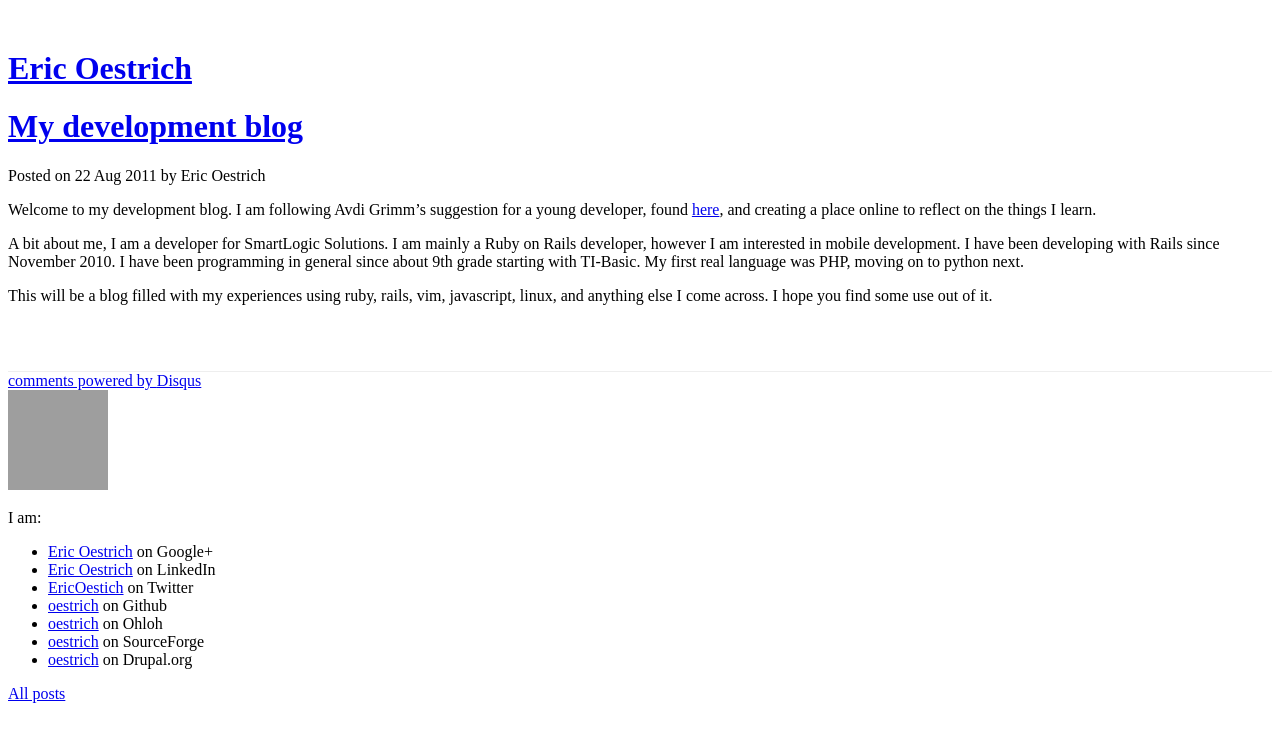
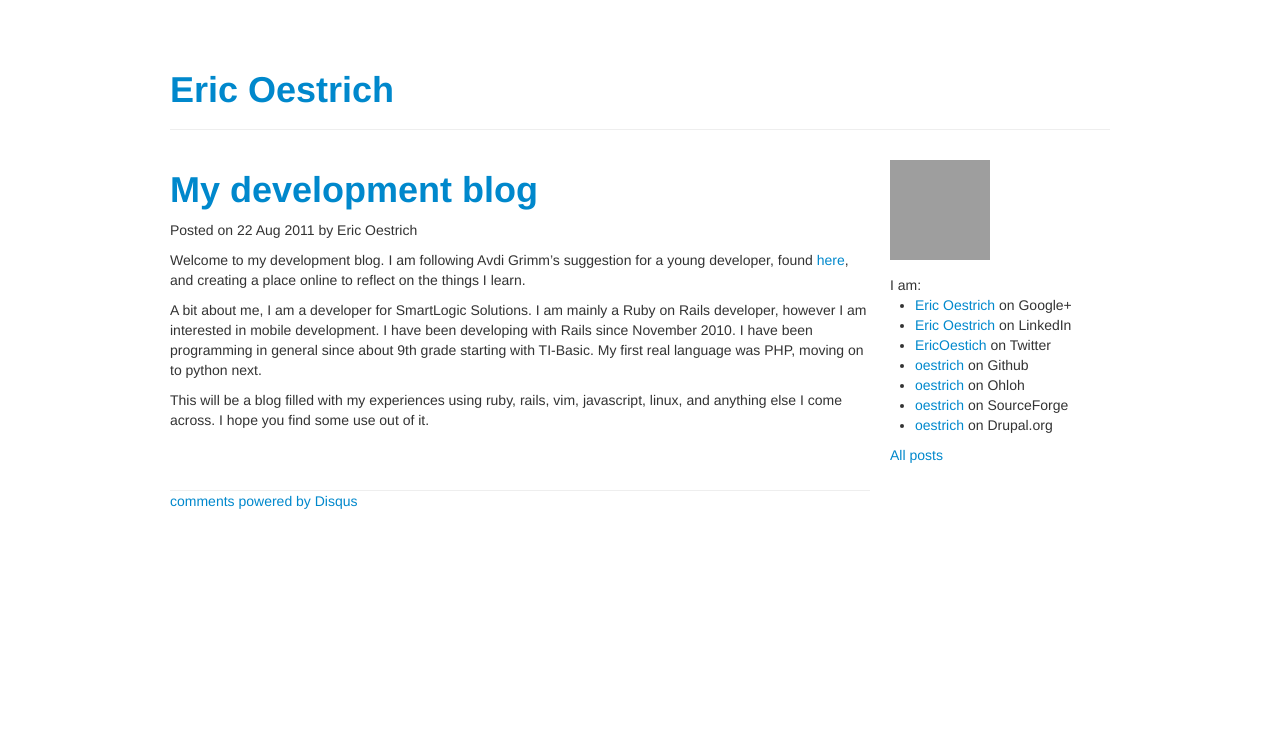
Before and after one commit to oestrich/blog.oestrich.org, a Jekyll site: the page built from _posts/2011-08-22-my-development-blog.md, in a window 1280 px wide. Shown: the top 742 px of the page. Built offline with Jekyll 4.4.1, drawn with Linux system fonts in a browser that asks for light colours; Markdown is read by kramdown in place of the engine named in the settings; comment, search, counter and statistics services are not loaded; grey boxes are pictures that could not be loaded.

Commit message:
Revert "Use relative css and js include"
This reverts commit 0827602c77824265c8590aca4b146e8582f79147.

```diff
--- a/_layouts/default.html
+++ b/_layouts/default.html
@@ -15,10 +15,10 @@
        })();
 
     </script>
-    <link rel="stylesheet" href="css/bootstrap.css" />
-    <link rel="stylesheet" href="css/solarized-light.css" />
-    <link rel="stylesheet" href="css/style.css" />
-    <script src="js/highlight.js"></script>
+    <link rel="stylesheet" href="/css/bootstrap.css" />
+    <link rel="stylesheet" href="/css/solarized-light.css" />
+    <link rel="stylesheet" href="/css/style.css" />
+    <script src="/js/highlight.js"></script>
     <script>hljs.initHighlightingOnLoad();</script>
     <link rel="alternate" type="application/rss+xml" title="Eric's Devblog » Feed" href="http://feeds.feedburner.com/EricsDevblog">
     <style type="text/css">
```
